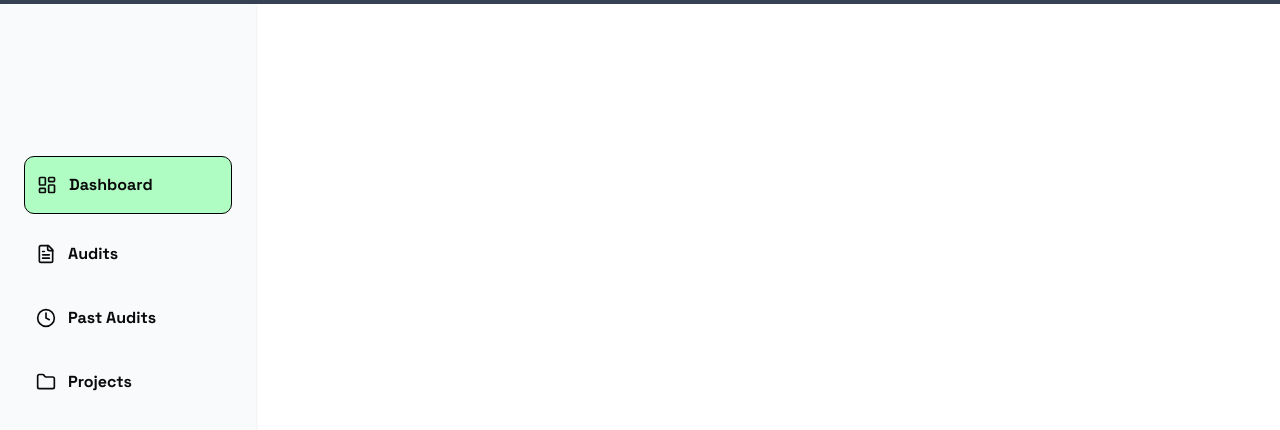
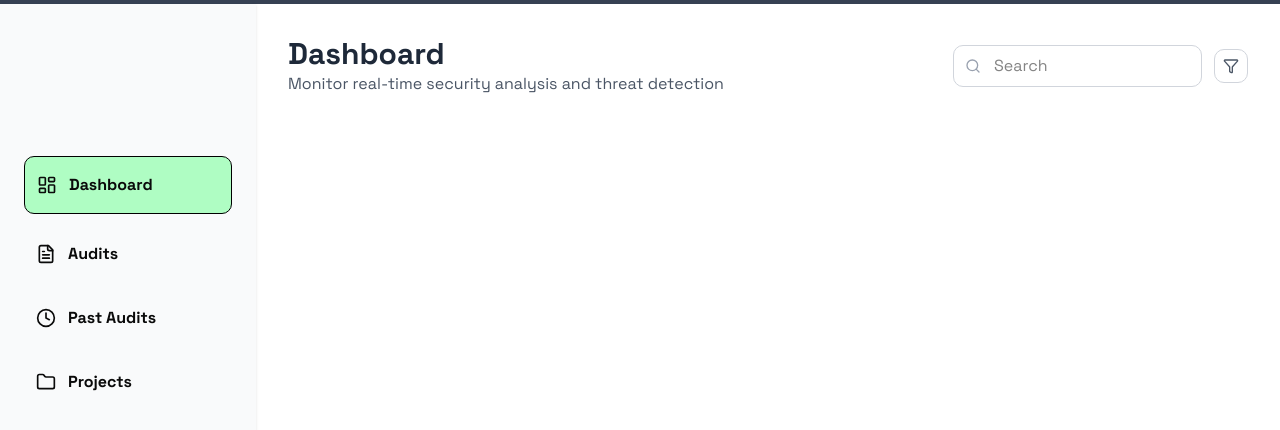
Before and after one commit to OpenAuditLabs/oal-web, a Next.js app: page / in a window 1280 px wide. Shown: the top 430 px of the page. Built offline with nearby package versions, Linux system fonts and the light colour scheme.

Commit message:
Feat: Added Reusable Header component  (#38)

```diff
--- a/src/app/page.tsx
+++ b/src/app/page.tsx
@@ -1,4 +1,5 @@
-import Sidebar from "../components/common/Sidebar";
+import Header from "@/components/common/Header";
+import Sidebar from "@/components/common/Sidebar";
 
 export default function Dashboard() {
   return (
@@ -14,7 +15,11 @@ export default function Dashboard() {
         <main className="flex-1 p-8">
 
 
-          {/* TBD */}
+          {/* Dashboard Header */}
+          <Header
+            title="Dashboard"
+            subtitle="Monitor real-time security analysis and threat detection"
+          />
 
 
 
--- /dev/null
+++ b/src/components/common/Header.tsx
@@ -0,0 +1,59 @@
+"use client";
+
+import { Search, Filter } from "lucide-react";
+
+interface HeaderProps {
+  title: string;
+  subtitle: string;
+  showSearch?: boolean;
+  showFilter?: boolean;
+  searchPlaceholder?: string;
+  onSearch?: (value: string) => void;
+  onFilter?: () => void;
+}
+
+export default function Header({
+  title,
+  subtitle,
+  showSearch = true,
+  showFilter = true,
+  searchPlaceholder = "Search",
+  onSearch,
+  onFilter
+}: HeaderProps) {
+  return (
+    <div className="mb-8">
+      <div className="flex items-center justify-between mb-4">
+        <div>
+          <h1 className="text-3xl font-bold text-gray-800">{title}</h1>
+          <p className="text-gray-600">{subtitle}</p>
+        </div>
+
+        {(showSearch || showFilter) && (
+          <div className="flex items-center gap-3">
+            {showSearch && (
+              <div className="relative">
+                <Search className="absolute left-3 top-1/2 transform -translate-y-1/2 text-gray-400 w-4 h-4" />
+                <input
+                  type="text"
+                  placeholder={searchPlaceholder}
+                  className="pl-10 pr-4 py-2 border border-gray-300 rounded-lg focus:outline-none focus:ring-2 focus:ring-green-500 focus:border-transparent"
+                  onChange={(e) => onSearch?.(e.target.value)}
+                />
+              </div>
+            )}
+
+            {showFilter && (
+              <button
+                className="p-2 border border-gray-300 rounded-lg hover:bg-gray-50"
+                onClick={onFilter}
+              >
+                <Filter className="w-4 h-4 text-gray-600" />
+              </button>
+            )}
+          </div>
+        )}
+      </div>
+    </div>
+  );
+}
```
